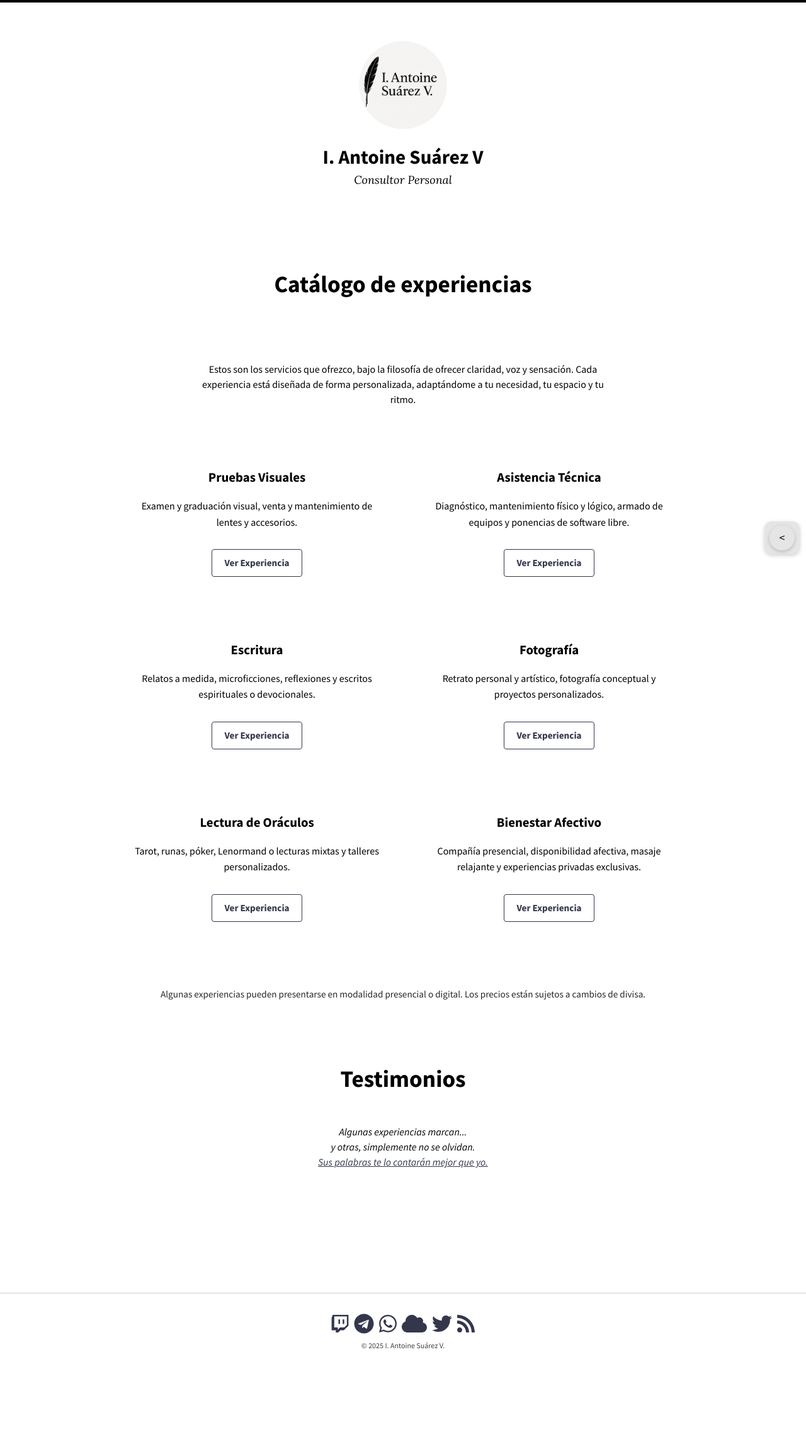
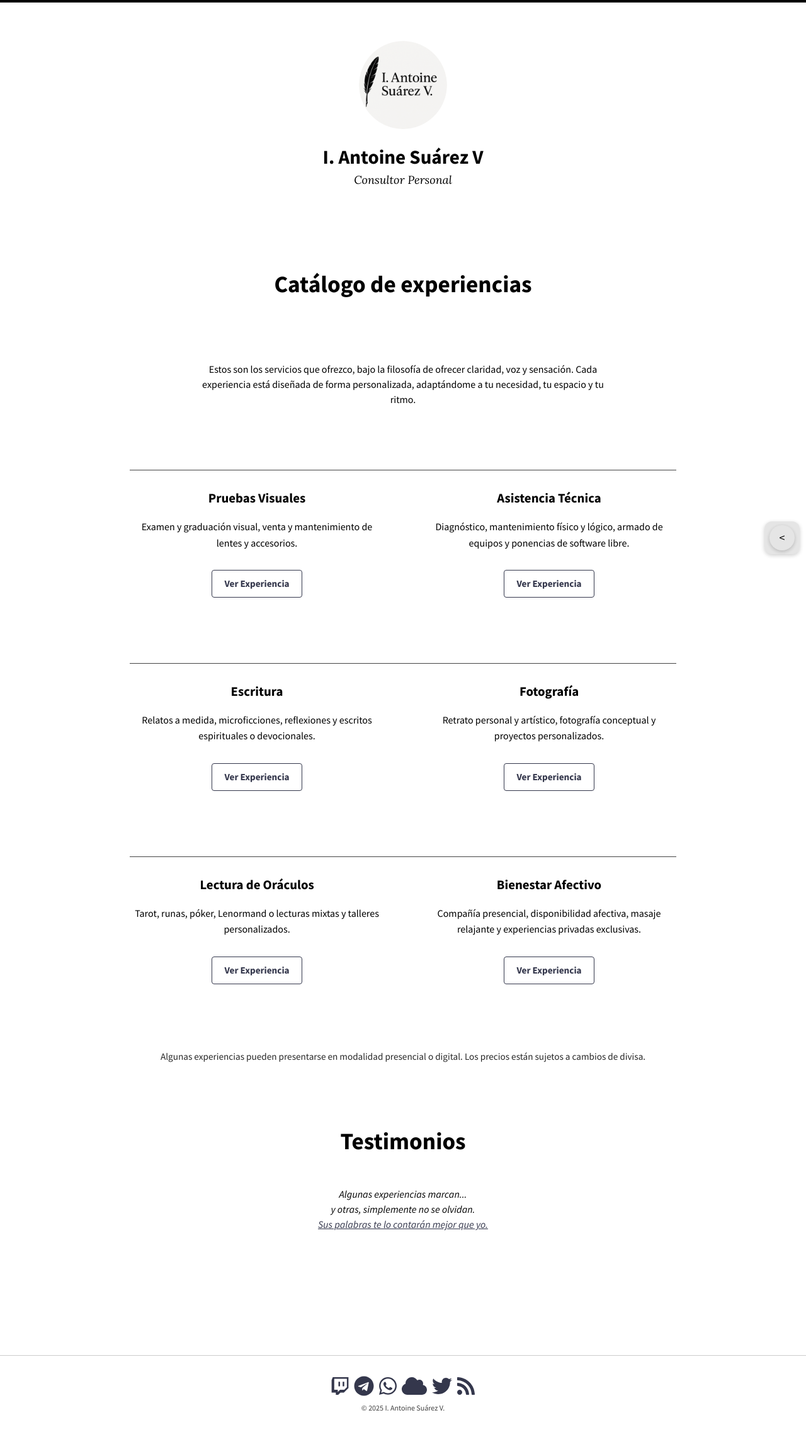
Before and after one commit to KajiiNarumi/iasuarezv, a Jekyll site: the page built from experiencias.md, in a window 1280 px wide. Shown: the whole page at 63% size. Built offline with Jekyll 4.4.1, drawn with Linux system fonts in a browser that asks for light colours; nearby versions of some CDN libraries; before the commit the page ends 2210 px from its top, so only the background shows below that.

Commit message:
Update experiencias.md

```diff
--- a/experiencias.md
+++ b/experiencias.md
@@ -13,43 +13,53 @@ entries_layout: list
     Cada experiencia está diseñada de forma personalizada, adaptándome a tu necesidad, tu espacio y tu ritmo.
   </p>
 
-  <div class="grid">
-    <!-- Técnico -->
-    <div class="experiencia">
-      <h3>Pruebas Visuales</h3>
-      <p>Examen y graduación visual, venta y mantenimiento de lentes y accesorios.</p>
-      <a href="#" class="btn">Ver Experiencia</a>
+  <!-- Técnico -->
+  <section class="bloque">
+    <div class="grid">
+      <div class="experiencia">
+        <h3>Pruebas Visuales</h3>
+        <p>Examen y graduación visual, venta y mantenimiento de lentes y accesorios.</p>
+        <a href="#" class="btn">Ver Experiencia</a>
+      </div>
+      <div class="experiencia">
+        <h3>Asistencia Técnica</h3>
+        <p>Diagnóstico, mantenimiento físico y lógico, armado de equipos y ponencias de software libre.</p>
+        <a href="#" class="btn">Ver Experiencia</a>
+      </div>
     </div>
-    <div class="experiencia">
-      <h3>Asistencia Técnica</h3>
-      <p>Diagnóstico, mantenimiento físico y lógico, armado de equipos y ponencias de software libre.</p>
-      <a href="#" class="btn">Ver Experiencia</a>
+  </section>
+
+  <!-- Cultural -->
+  <section class="bloque">
+    <div class="grid">
+      <div class="experiencia">
+        <h3>Escritura</h3>
+        <p>Relatos a medida, microficciones, reflexiones y escritos espirituales o devocionales.</p>
+        <a href="#" class="btn">Ver Experiencia</a>
+      </div>
+      <div class="experiencia">
+        <h3>Fotografía</h3>
+        <p>Retrato personal y artístico, fotografía conceptual y proyectos personalizados.</p>
+        <a href="#" class="btn">Ver Experiencia</a>
+      </div>
     </div>
+  </section>
 
-    <!-- Cultural -->
-    <div class="experiencia">
-      <h3>Escritura</h3>
-      <p>Relatos a medida, microficciones, reflexiones y escritos espirituales o devocionales.</p>
-      <a href="#" class="btn">Ver Experiencia</a>
+  <!-- Íntimo -->
+  <section class="bloque">
+    <div class="grid">
+      <div class="experiencia">
+        <h3>Lectura de Oráculos</h3>
+        <p>Tarot, runas, póker, Lenormand o lecturas mixtas y talleres personalizados.</p>
+        <a href="#" class="btn">Ver Experiencia</a>
+      </div>
+      <div class="experiencia">
+        <h3>Bienestar Afectivo</h3>
+        <p>Compañía presencial, disponibilidad afectiva, masaje relajante y experiencias privadas exclusivas.</p>
+        <a href="#" class="btn">Ver Experiencia</a>
+      </div>
     </div>
-    <div class="experiencia">
-      <h3>Fotografía</h3>
-      <p>Retrato personal y artístico, fotografía conceptual y proyectos personalizados.</p>
-      <a href="#" class="btn">Ver Experiencia</a>
-    </div>
-
-    <!-- Íntimo -->
-    <div class="experiencia">
-      <h3>Lectura de Oráculos</h3>
-      <p>Tarot, runas, póker, Lenormand o lecturas mixtas y talleres personalizados.</p>
-      <a href="#" class="btn">Ver Experiencia</a>
-    </div>
-    <div class="experiencia">
-      <h3>Bienestar Afectivo</h3>
-      <p>Compañía presencial, disponibilidad afectiva, masaje relajante y experiencias privadas exclusivas.</p>
-      <a href="#" class="btn">Ver Experiencia</a>
-    </div>
-  </div>
+  </section>
 
   <p class="nota" style="margin: 100px 0;">
     Algunas experiencias pueden presentarse en modalidad presencial o digital. Los precios están sujetos a cambios de divisa.
@@ -68,6 +78,12 @@ entries_layout: list
   max-width: 900px;
   margin: 0 auto;
   padding: 4rem 1rem;
+}
+
+.bloque {
+  border-top: 1px solid #444;
+  padding-top: 2rem;
+  margin-top: 100px; /* más espacio entre secciones */
 }
 
 .grid {
```
